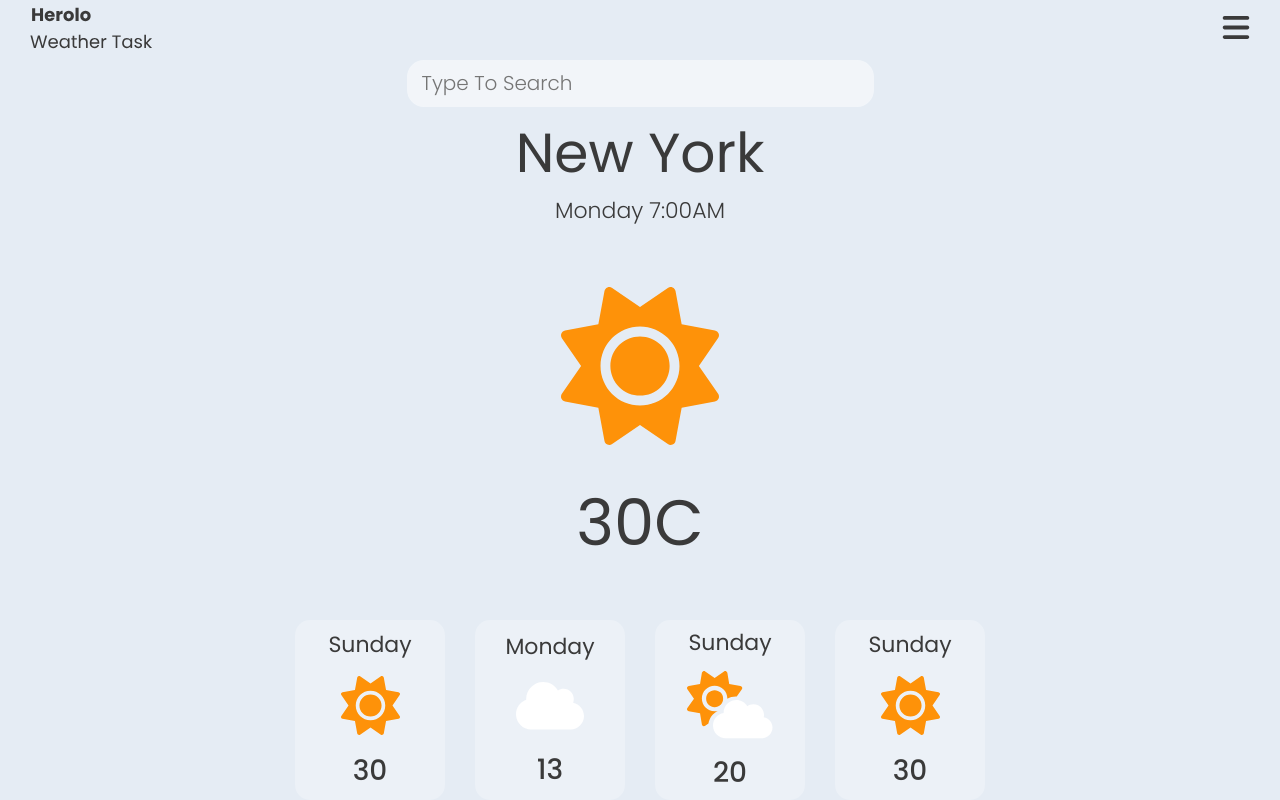
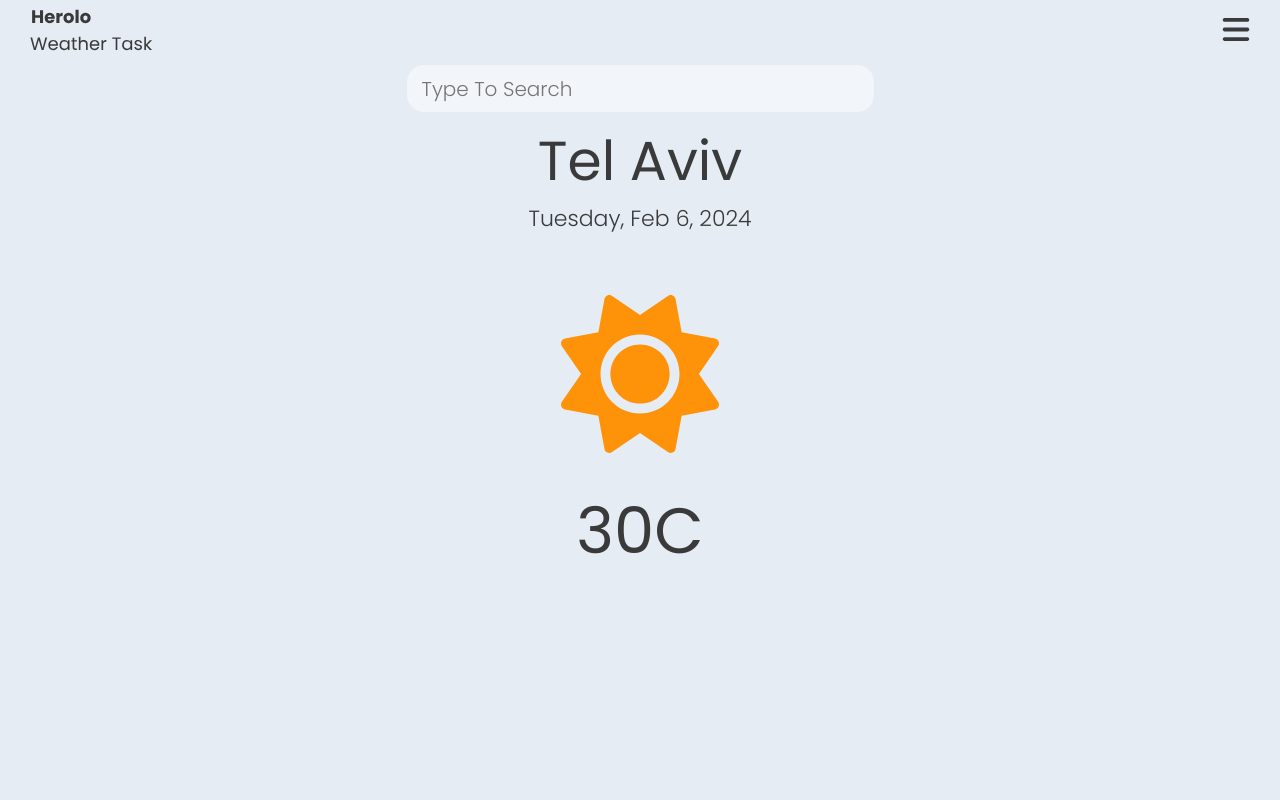
Before and after one commit to AlisaZil/Alisa-Zilberman-06-02-24, an Angular app: page /Main in a window 1280 px wide. Built offline with nearby package versions, Linux system fonts and the light colour scheme.

Commit message:
add(getWeather datt + handle data)

```diff
--- a/src/app/main/main.component.html
+++ b/src/app/main/main.component.html
@@ -2,8 +2,8 @@
     <div class="today-forcast-section">
 
         <div class="header">
-            <p class="place-name">New York</p>
-            <p class="date">Monday 7:00AM</p>
+            <p class="place-name">{{place.name}}</p>
+            <p class="date">{{getCurrentDate()}}</p>
         </div>
 
         <div class="weather-section">
--- a/src/app/main/main.component.ts
+++ b/src/app/main/main.component.ts
@@ -1,5 +1,6 @@
-import { Component } from '@angular/core';
-import { Place, WeatherService } from '../services/weather.service';
+import { Component, Input } from '@angular/core';
+import { WeatherService } from '../services/weather.service';
+import { WeatherCard } from '../weather-card/weather-card.component';
 
 @Component({
   selector: 'main',
@@ -8,11 +9,41 @@ import { Place, WeatherService } from '../services/weather.service';
 })
 export class MainComponent {
 
-  weekForcast: any[] = [{ name: "Sunday", icon: "sun", temp: 30 },
-    { name: "Monday", icon: "cloud", temp: 13 },
-    { name: "Sunday", icon: "sun-cloud", temp: 20 },
-    { name: "Sunday", icon: "sun", temp: 30 }]
+  @Input() place: { name: string, key: string } = { name: 'Tel Aviv', key: '215854' };
 
-  constructor() { }
+  weekForcast: WeatherCard[] = [];
+
+  constructor(private weatherService: WeatherService) { }
+
+  ngOnChanges(): void {
+    this.getWeatherData();
+  }
+
+  // ngOnInit(): void {
+  //   this.getWeatherData();
+  // }
+
+  getWeatherData() {
+    this.weatherService.getFiveDaysForecastByKey(this.place.key).subscribe((res) => {
+      this.arrangeWeekForecast(res.DailyForecasts)
+    })
+  }
+
+  arrangeWeekForecast(weekList: any[]) {
+
+    for (let i = 1; i < weekList.length; i++) {
+      let Temperature = weekList[i].Temperature;
+      let averageTemperature = Math.round((Temperature.Maximum.Value + Temperature.Minimum.Value) / 2);
+
+      let day = new Date(weekList[i].Date).toLocaleString('en-us', { weekday: 'long' });
+
+      this.weekForcast.push({ name: day, icon: 'sun', temp: averageTemperature, size: 'small' });
+
+    }
+  }
+
+  getCurrentDate() {
+    return new Date().toLocaleDateString('en-us', { weekday:"long", year:"numeric", month:"short", day:"numeric"}) ;
+  }
 
 }
--- a/src/app/weather-card/weather-card.component.ts
+++ b/src/app/weather-card/weather-card.component.ts
@@ -1,4 +1,15 @@
 import { Component, EventEmitter, Input, Output } from '@angular/core';
+
+export interface WeatherCard{
+
+  name: string,
+  icon: string,
+  temp: string | number,
+  size: 'small' | 'large',
+  isFave?: boolean,
+  isClickble?: boolean
+
+}
 
 @Component({
   selector: 'weather-card',
@@ -8,7 +19,7 @@ import { Component, EventEmitter, Input, Output } from '@angular/core';
 
 export class WeatherCardComponent {
 
-  @Input() card?: { name: string, icon: string, temp: string | number, size:'small'|'large', isFave?: boolean, isClickble?: boolean };
+  @Input() card?: WeatherCard;
   @Output() cardClick = new EventEmitter<string>();
 
   handleCardClick(name:string) {
```
